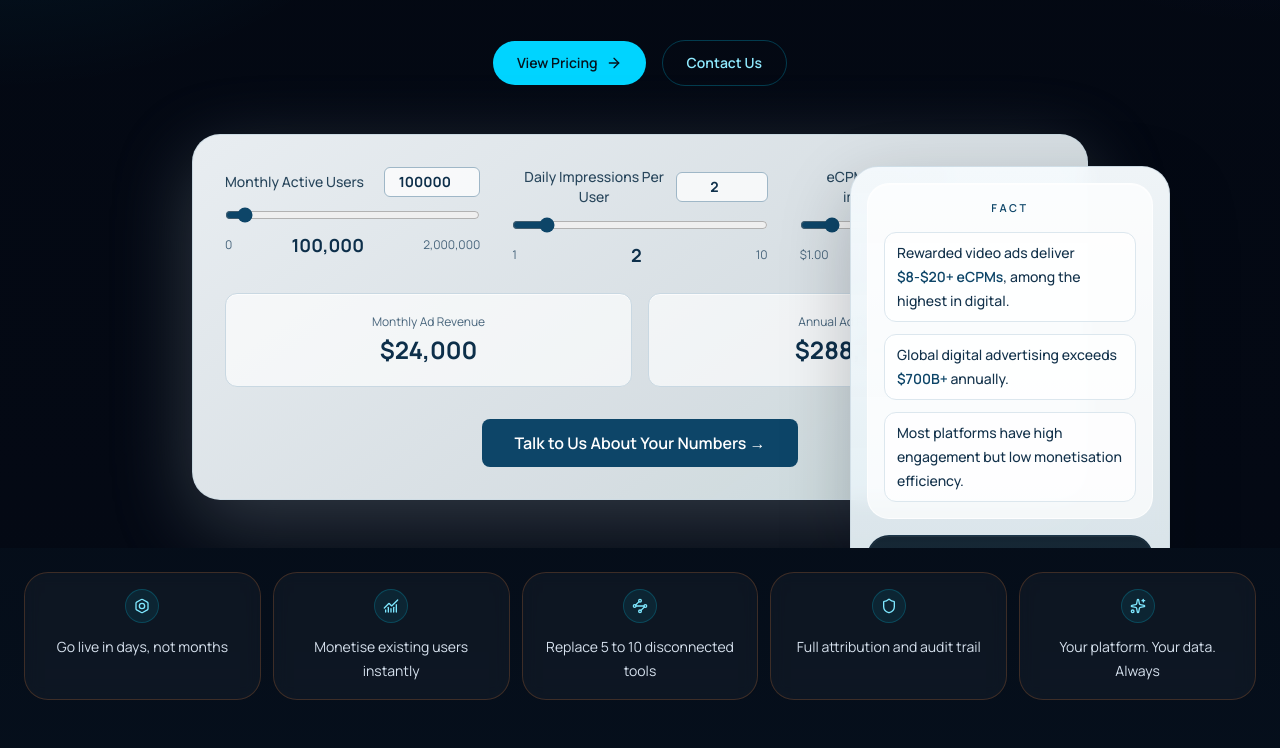
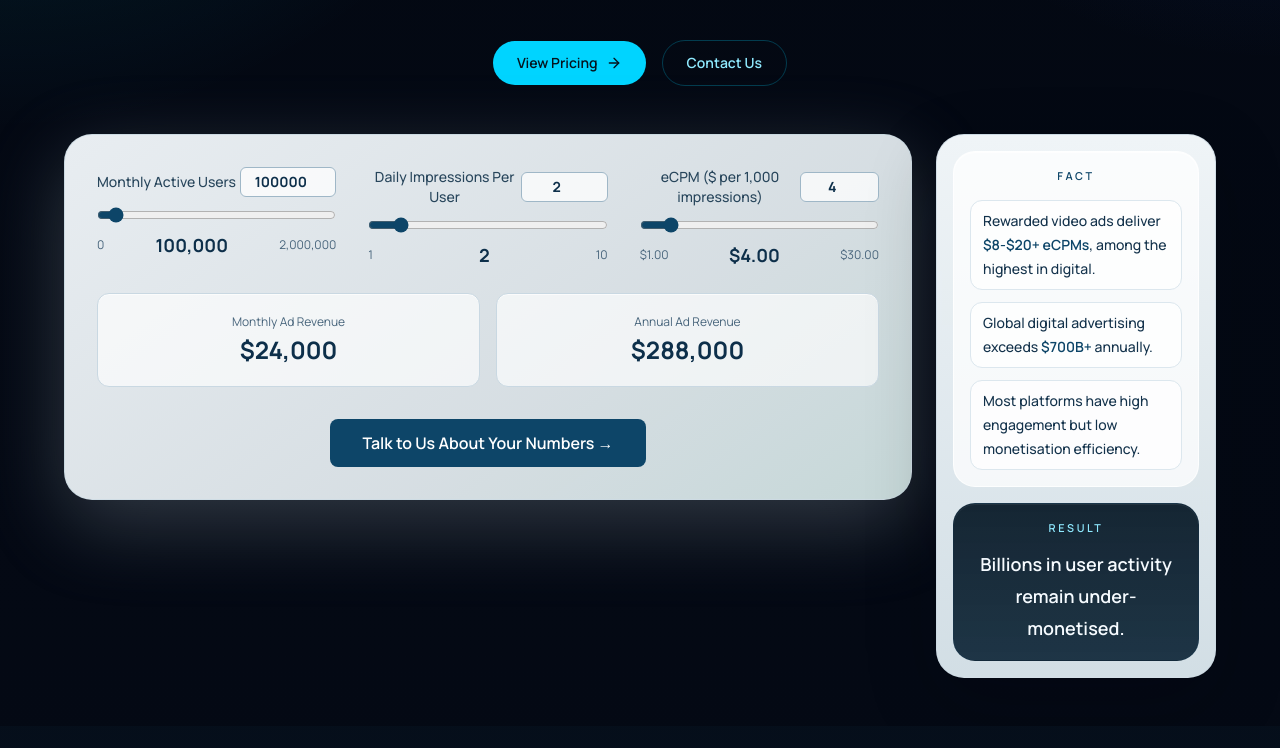
Before and after one commit to morgan9hips-sketch/AdRevTechnologies_Production, a Next.js app in the folder website_production/: page / in a window 1280 px wide. Shown: the part 560-1308 px from the top of the page. Built offline with nearby package versions, Linux system fonts and the light colour scheme.

Commit message:
Refine homepage how-it-works visuals

```diff
--- a/website_production/components/marketing/home/final-cta-section.tsx
+++ b/website_production/components/marketing/home/final-cta-section.tsx
@@ -8,8 +8,8 @@ export function FinalCtaSection() {
           Next Step
         </p>
         <h2 className="mt-4 text-3xl font-semibold tracking-tight text-white sm:text-4xl">
-          Launch the infrastructure before your competitors stitch the stack
-          together.
+          Launch the infrastructure with one consistent commercial and technical
+          path.
         </h2>
         <p className="mx-auto mt-4 max-w-2xl text-base leading-7 text-[#c3d4e9]">
           Secure launch-partner access for the initial commercial bands, route
--- a/website_production/components/marketing/home/hero-section.tsx
+++ b/website_production/components/marketing/home/hero-section.tsx
@@ -41,10 +41,13 @@ export function HeroSection() {
             </Link>
           </div>
 
-          <div className="relative mt-12 w-full max-w-5xl">
+          <div className="mt-12 w-full max-w-6xl">
+            <div className="flex flex-col items-center gap-5 lg:grid lg:grid-cols-[minmax(0,1fr)_280px] lg:items-start lg:gap-6">
+              <div className="w-full">
                 <RevenueCalculator />
+              </div>
 
-            <aside className="mx-auto mt-5 w-full max-w-[320px] rounded-[28px] border border-[#c9d8e2]/70 bg-[linear-gradient(180deg,rgba(244,249,252,0.98),rgba(223,236,242,0.94))] p-4 text-center shadow-[0_24px_70px_rgba(2,6,15,0.22)] backdrop-blur lg:absolute lg:right-[-18px] lg:top-8 lg:mt-0">
+              <aside className="w-full max-w-[280px] rounded-[28px] border border-[#c9d8e2]/70 bg-[linear-gradient(180deg,rgba(244,249,252,0.98),rgba(223,236,242,0.94))] p-4 text-center shadow-[0_24px_70px_rgba(2,6,15,0.22)] backdrop-blur lg:justify-self-end">
                 <div className="rounded-[22px] border border-white/75 bg-white/72 px-4 py-4 shadow-[inset_0_1px_0_rgba(255,255,255,0.65)]">
                   <div className="text-[0.68rem] font-semibold uppercase tracking-[0.24em] text-[#0d4568]">
                     Fact
@@ -60,7 +63,9 @@ export function HeroSection() {
                     </p>
                     <p className="rounded-xl border border-[#dce7ee] bg-white/76 px-3 py-2 text-sm font-medium leading-6 text-[#13324b]">
                       Global digital advertising exceeds{' '}
-                    <span className="font-semibold text-[#0d4568]">$700B+</span>{' '}
+                      <span className="font-semibold text-[#0d4568]">
+                        $700B+
+                      </span>{' '}
                       annually.
                     </p>
                     <p className="rounded-xl border border-[#dce7ee] bg-white/76 px-3 py-2 text-sm font-medium leading-6 text-[#13324b]">
@@ -82,6 +87,7 @@ export function HeroSection() {
             </div>
           </div>
         </div>
+      </div>
     </section>
   )
 }
```
Lines whose indentation alone changed are shown as unchanged.
